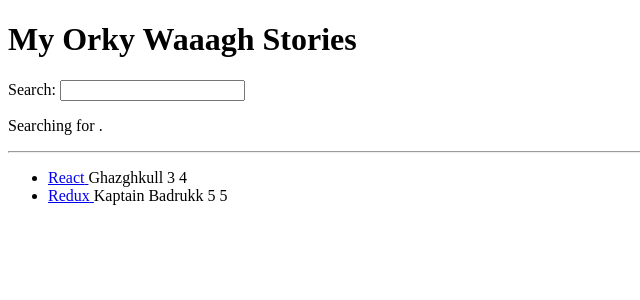
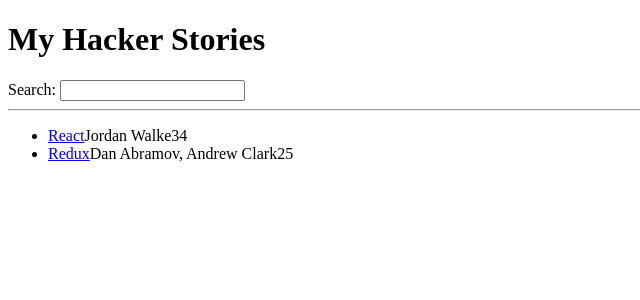
Before and after one commit to NerdyOgre254/glowing-octo-chainsaw, a React (Vite) app in the folder reactlearn/: page / in a window 1280 px wide. Shown: the top 300 px of the page, without its empty margins (0-640 px from the left). Built offline with nearby package versions, Linux system fonts and the light colour scheme.

Commit message:
Unknown error, replaced all code with tutorial code to fix

```diff
--- a/reactlearn/src/App.jsx
+++ b/reactlearn/src/App.jsx
@@ -1,41 +1,57 @@
 import * as React from "react";
-import { useState } from "react";
-import "./App.css";
-/*
-const welcome = {
-  greeting: "Hey",
-  title: "Ben!",
-};
-*/
 
-const getTitle = (title) => {
-  return title;
-};
+const App = () => {
+  const stories = [
+    {
+      title: "React",
+      url: "https://reactjs.org/",
+      author: "Jordan Walke",
+      num_comments: 3,
+      points: 4,
+      objectID: 0,
+    },
+    {
+      title: "Redux",
+      url: "https://redux.js.org/",
+      author: "Dan Abramov, Andrew Clark",
+      num_comments: 2,
+      points: 5,
+      objectID: 1,
+    },
+  ];
 
-const Search = (props) => {
-  console.log("Search Renders");
   const [searchTerm, setSearchTerm] = React.useState("");
-  const handleChange = (event) => {
+
+  const handleSearch = (event) => {
     setSearchTerm(event.target.value);
+  };
 
-    props.onSearch(event);
-  };
+  const searchedStories = stories.filter((story) =>
+    story.title.toLowerCase().includes(searchTerm.toLowerCase())
+  );
 
   return (
     <div>
-      <label htmlFor="search">Search: </label>
-      <input id="search" type="text" onChange={handleChange} />
+      <h1>My Hacker Stories</h1>
 
-      <p>
-        Searching for <strong>{searchTerm}</strong>.
-      </p>
+      <Search onSearch={handleSearch} />
+
+      <hr />
+
+      <List list={searchedStories} />
     </div>
   );
 };
 
+const Search = (props) => (
+  <div>
+    <label htmlFor="search">Search: </label>
+    <input id="search" type="text" onChange={props.onSearch} />
+  </div>
+);
+
 const List = (props) => (
   <ul>
-    {console.log("List Renders")}
     {props.list.map((item) => (
       <Item key={item.objectID} item={item} />
     ))}
@@ -44,53 +60,13 @@
 
 const Item = (props) => (
   <li>
-    {console.log("Item Renders")}
     <span>
-      <a href={props.item.url}>{props.item.title} </a>
+      <a href={props.item.url}>{props.item.title}</a>
     </span>
-    <span>{props.item.author} </span>
-    <span>{props.item.num_comments} </span>
-    <span>{props.item.points} </span>
+    <span>{props.item.author}</span>
+    <span>{props.item.num_comments}</span>
+    <span>{props.item.points}</span>
   </li>
 );
 
-const App = () => {
-  // you can do calculations and stuff here
-  const title = "React!";
-  console.log("App Renders");
-  const stories = [
-    {
-      title: "React",
-      url: "https://react.dev",
-      author: "Ghazghkull",
-      num_comments: 3,
-      points: 4,
-      objectID: 0,
-    },
-    {
-      title: "Redux",
-      url: "https://redux.js.org",
-      author: "Kaptain Badrukk",
-      num_comments: 5,
-      points: 5,
-      objectID: 1,
-    },
-  ];
-
-  //A
-  const handleSearch = (event) => {
-    console.log(event.target.value);
-  };
-
-  return (
-    <div>
-      <h1>My Orky Waaagh Stories</h1>
-      <Search onSearch={handleSearch} />
-      <hr />
-
-      <List list={stories} />
-    </div>
-  );
-};
-
 export default App;
```
